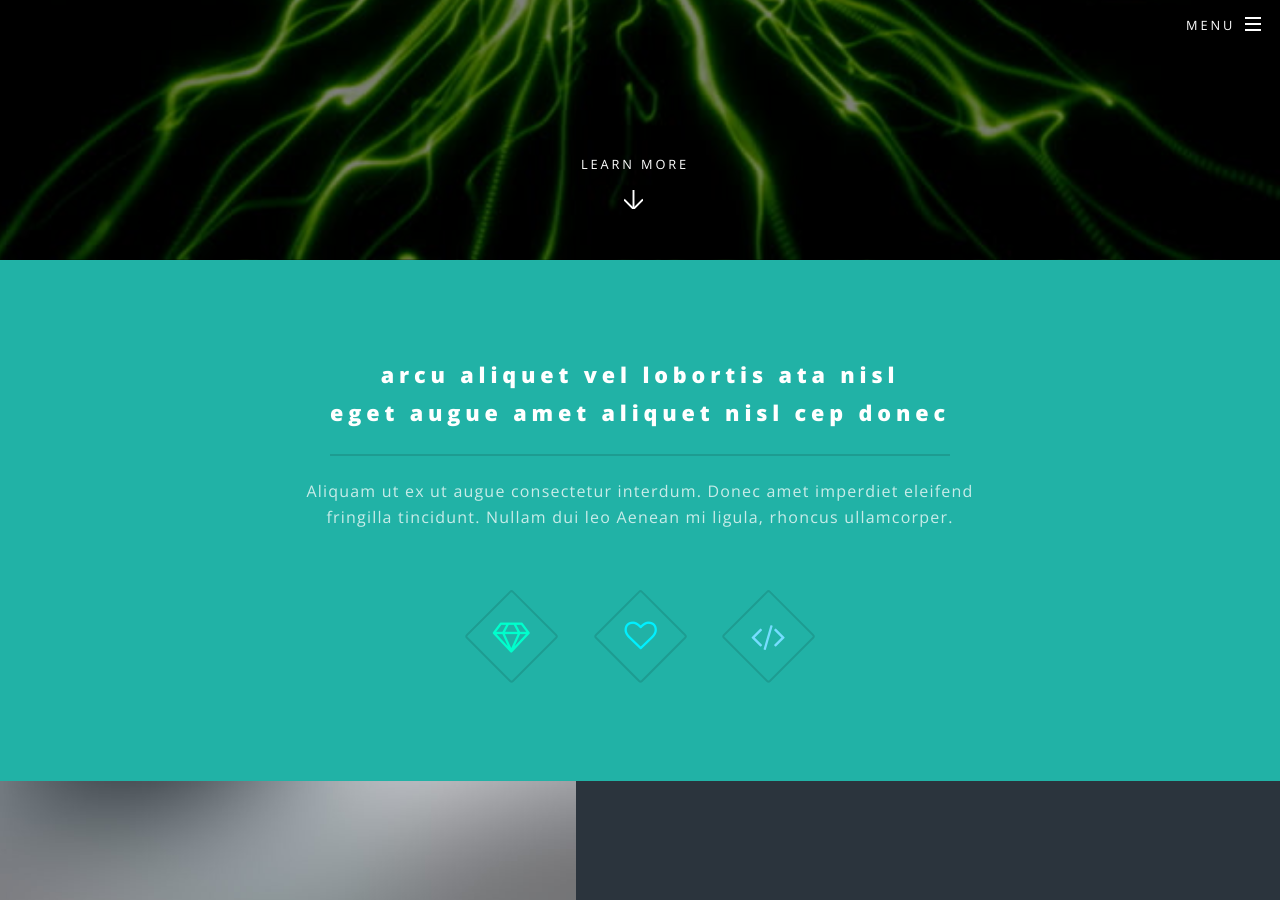
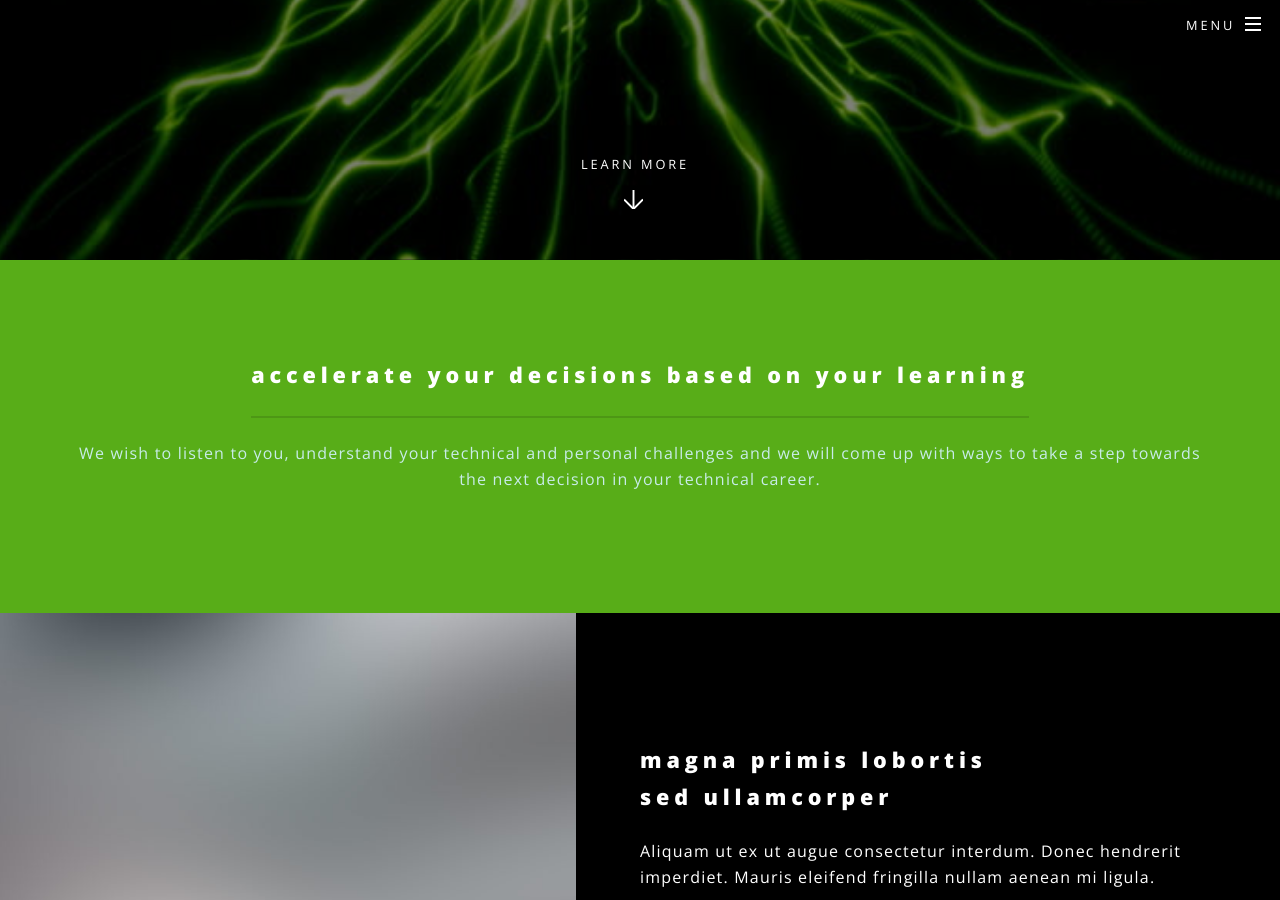
Before and after one commit to daniel-woolfson/dec0de-me, a Jekyll site: the page built from index.html, in a window 1280 px wide and 900 px high, scrolled down 640 px. Built offline with Jekyll 4.4.1, drawn with Linux system fonts in a browser that asks for light colours.

Commit message:
update 2018-11-27

```diff
--- a/_sass/libs/_vars.scss
+++ b/_sass/libs/_vars.scss
@@ -37,7 +37,7 @@
 
 // Palette.
 	$palette: (
-		bg:					#2e3842,
+		bg:					#000,
 		fg:					#fff,
 		fg-bold:			#fff,
 		fg-light:			rgba(255,255,255,0.5),
@@ -47,7 +47,7 @@
 		border2-bg:			rgba(144,144,144,0.5),
 
 		accent1: (
-			bg:				#21b2a6,
+			bg:				#58AD18,
 			fg-bold:		#ffffff,
 			fg:				mix(#21b2a6, #ffffff, 25%),
 			fg-light:		mix(#21b2a6, #ffffff, 40%),
@@ -58,7 +58,7 @@
 		),
 
 		accent2: (
-			bg:				#00ffcc,
+			bg:				#000,
 			fg-bold:		#ffffff,
 			fg:				mix(#00ffcc, #ffffff, 25%),
 			fg-light:		mix(#00ffcc, #ffffff, 40%),
@@ -69,7 +69,7 @@
 		),
 
 		accent3: (
-			bg:				#00f0ff,
+			bg:				#000,
 			fg-bold:		#ffffff,
 			fg:				mix(#00f0ff, #ffffff, 25%),
 			fg-light:		mix(#00f0ff, #ffffff, 40%),
@@ -80,7 +80,7 @@
 		),
 
 		accent4: (
-			bg:				#76ddff,
+			bg:				#000,
 			fg-bold:		#ffffff,
 			fg:				mix(#76ddff, #ffffff, 25%),
 			fg-light:		mix(#76ddff, #ffffff, 40%),
--- a/index.html
+++ b/index.html
@@ -15,16 +15,11 @@ layout: landing
 					<section id="one" class="wrapper style1 special">
 						<div class="inner">
 							<header class="major">
-								<h2>Arcu aliquet vel lobortis ata nisl<br />
-								eget augue amet aliquet nisl cep donec</h2>
-								<p>Aliquam ut ex ut augue consectetur interdum. Donec amet imperdiet eleifend<br />
-								fringilla tincidunt. Nullam dui leo Aenean mi ligula, rhoncus ullamcorper.</p>
+								<h2>Accelerate your decisions based on your learning</h2>
+								<p>We wish to listen to you, understand your technical and personal challenges and we will
+									come up with ways to take a step towards the next decision in your technical career.
+								</p>
 							</header>
-							<ul class="icons major">
-								<li><span class="icon fa-diamond major style1"><span class="label">Lorem</span></span></li>
-								<li><span class="icon fa-heart-o major style2"><span class="label">Ipsum</span></span></li>
-								<li><span class="icon fa-code major style3"><span class="label">Dolor</span></span></li>
-							</ul>
 						</div>
 					</section>
 
```
